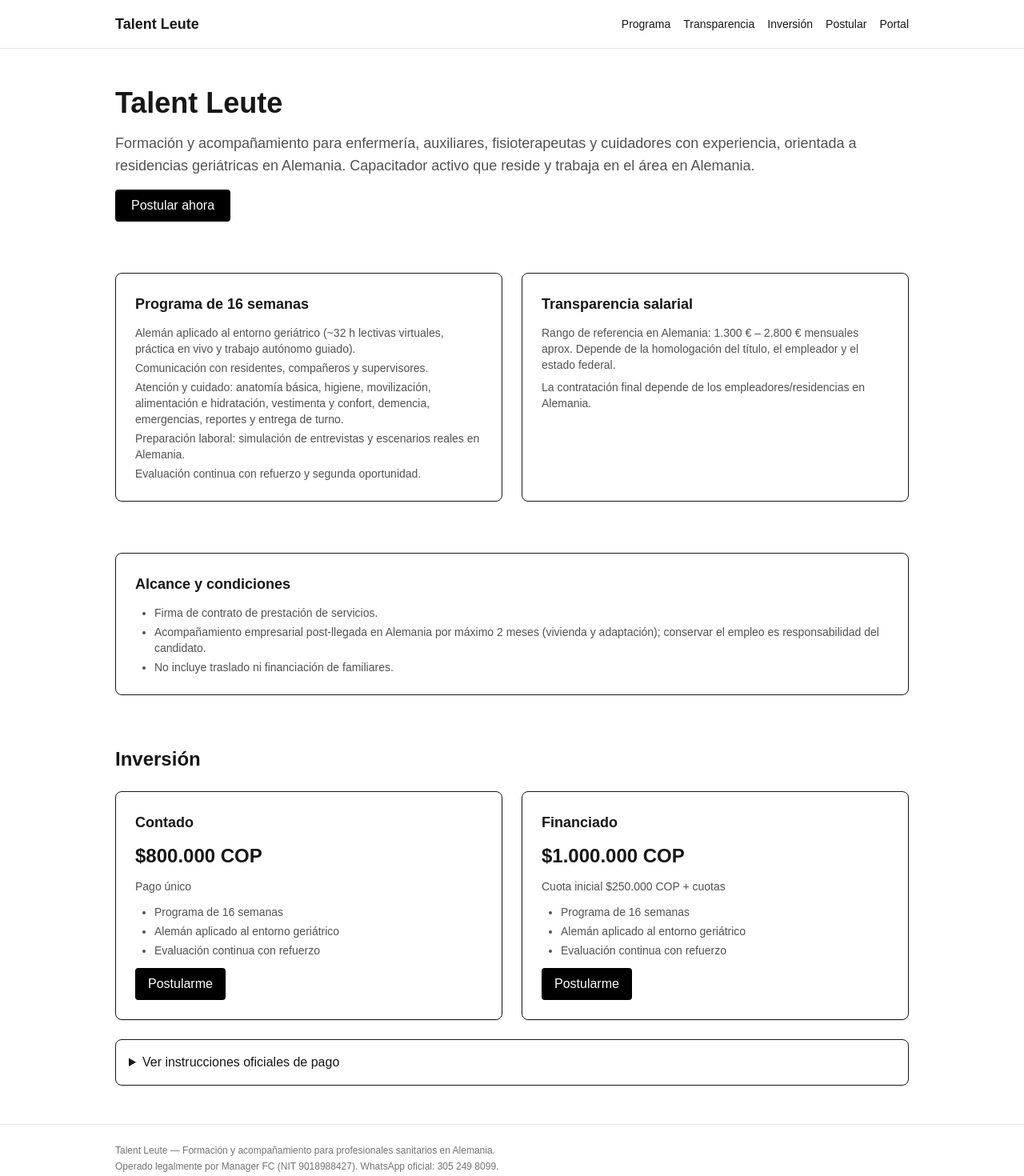
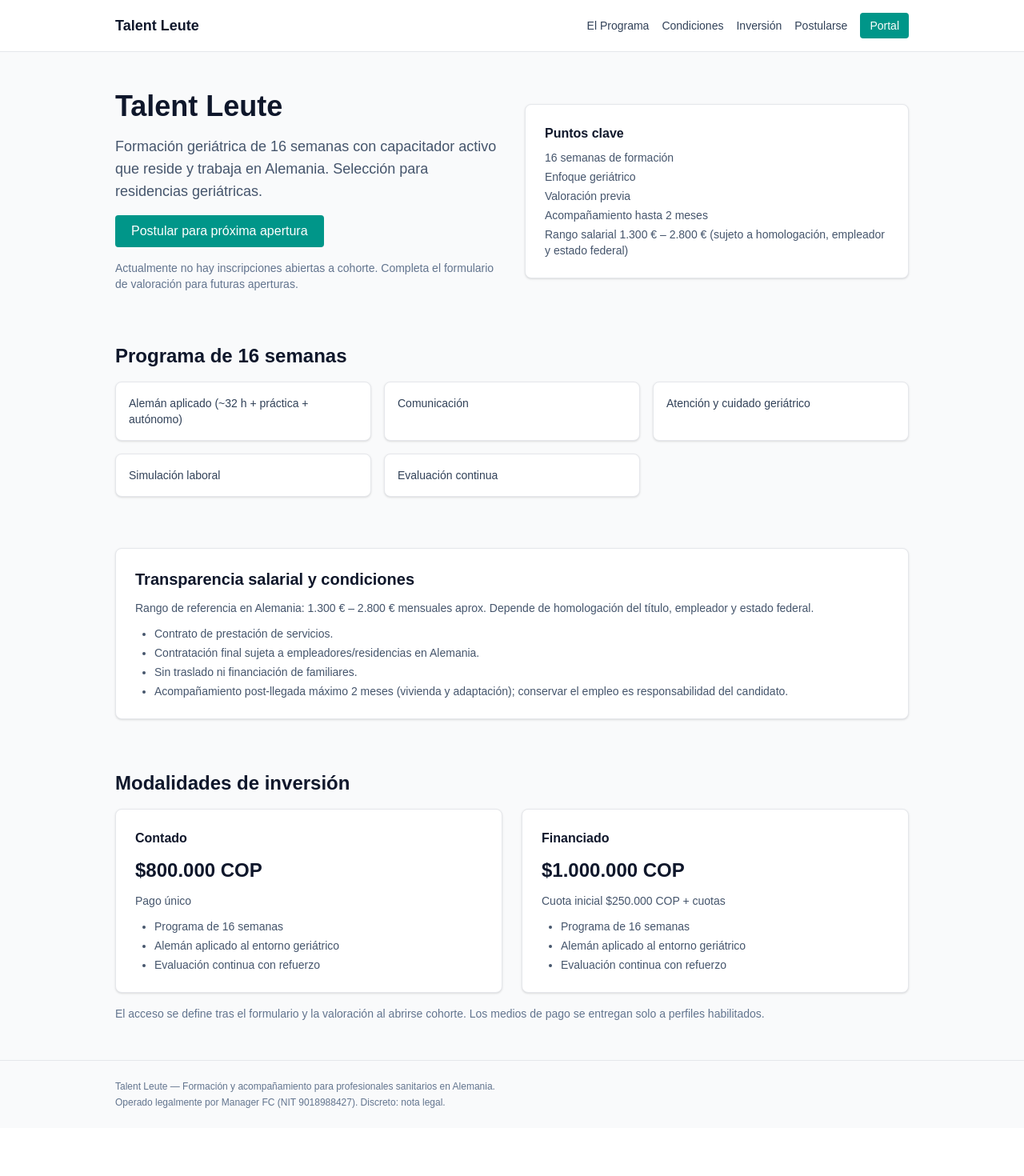
Before and after one commit to andreslenis/talent_leute, a Next.js app: page / in a window 1280 px wide. Shown: the top 1470 px of the page at 80% size. After the commit the page ends 1410 px from the top, so only its background shows below. Built offline with nearby package versions, Linux system fonts and the light colour scheme.

Commit message:
feat: rediseño comercial, cohorte y modalidades informativas

```diff
--- a/src/app/page.tsx
+++ b/src/app/page.tsx
@@ -1,80 +1,79 @@
 export default function Home() {
+  const benefits = ["Programa de 16 semanas", "Alemán aplicado al entorno geriátrico", "Evaluación continua con refuerzo"];
   return (
+    <div className="bg-gray-50">
       <div className="mx-auto max-w-5xl px-4 py-12 space-y-16">
-      <section className="space-y-4">
-        <h1 className="text-4xl font-bold">Talent Leute</h1>
-        <p className="text-lg text-neutral-600">
-          Formación y acompañamiento para enfermería, auxiliares, fisioterapeutas y cuidadores con experiencia,
-          orientada a residencias geriátricas en Alemania. Capacitador activo que reside y trabaja en el área en Alemania.
+        {/* Hero 2 cols */}
+        <section className="grid gap-8 md:grid-cols-2 items-center">
+          <div className="space-y-4">
+            <h1 className="text-4xl font-bold text-slate-900">Talent Leute</h1>
+            <p className="text-lg text-slate-600">
+              Formación geriátrica de 16 semanas con capacitador activo que reside y trabaja en Alemania. Selección para
+              residencias geriátricas.
             </p>
-        <a href="/postular" className="inline-block rounded bg-black text-white px-5 py-2">Postular ahora</a>
-      </section>
-
-      <section className="grid gap-6 md:grid-cols-2">
-        <div className="rounded-lg border p-6">
-          <h2 className="font-semibold text-lg">Programa de 16 semanas</h2>
-          <ul className="mt-3 space-y-1 text-sm text-neutral-600">
-            <li>Alemán aplicado al entorno geriátrico (~32 h lectivas virtuales, práctica en vivo y trabajo autónomo guiado).</li>
-            <li>Comunicación con residentes, compañeros y supervisores.</li>
-            <li>Atención y cuidado: anatomía básica, higiene, movilización, alimentación e hidratación, vestimenta y confort, demencia, emergencias, reportes y entrega de turno.</li>
-            <li>Preparación laboral: simulación de entrevistas y escenarios reales en Alemania.</li>
-            <li>Evaluación continua con refuerzo y segunda oportunidad.</li>
+            <a href="/postular" className="inline-block rounded bg-teal-600 text-white px-5 py-2 font-medium">
+              Postular para próxima apertura
+            </a>
+            <p className="text-sm text-slate-500">
+              Actualmente no hay inscripciones abiertas a cohorte. Completa el formulario de valoración para futuras aperturas.
+            </p>
+          </div>
+          <div className="rounded-lg border border-gray-200 bg-white p-6 shadow-sm space-y-2">
+            <p className="font-semibold text-slate-900">Puntos clave</p>
+            <ul className="space-y-1 text-sm text-slate-600">
+              <li>16 semanas de formación</li>
+              <li>Enfoque geriátrico</li>
+              <li>Valoración previa</li>
+              <li>Acompañamiento hasta 2 meses</li>
+              <li>Rango salarial 1.300 € – 2.800 € (sujeto a homologación, empleador y estado federal)</li>
             </ul>
-        </div>
-        <div className="rounded-lg border p-6">
-          <h2 className="font-semibold text-lg">Transparencia salarial</h2>
-          <p className="mt-3 text-sm text-neutral-600">
-            Rango de referencia en Alemania: 1.300 € – 2.800 € mensuales aprox. Depende de la homologación del
-            título, el empleador y el estado federal.
-          </p>
-          <p className="mt-2 text-sm text-neutral-600">
-            La contratación final depende de los empleadores/residencias en Alemania.
-          </p>
           </div>
         </section>
 
-      <section className="rounded-lg border p-6 space-y-3">
-        <h2 className="font-semibold text-lg">Alcance y condiciones</h2>
-        <ul className="list-disc pl-6 space-y-1 text-sm text-neutral-600">
-          <li>Firma de contrato de prestación de servicios.</li>
-          <li>Acompañamiento empresarial post-llegada en Alemania por máximo 2 meses (vivienda y adaptación); conservar el empleo es responsabilidad del candidato.</li>
-          <li>No incluye traslado ni financiación de familiares.</li>
+        {/* Ejes formativos */}
+        <section className="space-y-4">
+          <h2 className="text-2xl font-bold text-slate-900">Programa de 16 semanas</h2>
+          <div className="grid gap-4 sm:grid-cols-2 md:grid-cols-3">
+            {["Alemán aplicado (~32 h + práctica + autónomo)", "Comunicación", "Atención y cuidado geriátrico", "Simulación laboral", "Evaluación continua"].map((t) => (
+              <div key={t} className="rounded-lg border border-gray-200 bg-white p-4 shadow-sm text-sm text-slate-700">{t}</div>
+            ))}
+          </div>
+        </section>
+
+        {/* Transparencia */}
+        <section className="rounded-lg border border-gray-200 bg-white p-6 shadow-sm space-y-3">
+          <h2 className="text-xl font-bold text-slate-900">Transparencia salarial y condiciones</h2>
+          <p className="text-sm text-slate-600">Rango de referencia en Alemania: 1.300 € – 2.800 € mensuales aprox. Depende de homologación del título, empleador y estado federal.</p>
+          <ul className="list-disc pl-6 space-y-1 text-sm text-slate-600">
+            <li>Contrato de prestación de servicios.</li>
+            <li>Contratación final sujeta a empleadores/residencias en Alemania.</li>
+            <li>Sin traslado ni financiación de familiares.</li>
+            <li>Acompañamiento post-llegada máximo 2 meses (vivienda y adaptación); conservar el empleo es responsabilidad del candidato.</li>
           </ul>
         </section>
 
-      <section className="space-y-6">
-        <h2 className="text-2xl font-bold">Inversión</h2>
+        {/* Modalidades de inversión (informativas, sin botones de compra) */}
+        <section className="space-y-4">
+          <h2 className="text-2xl font-bold text-slate-900">Modalidades de inversión</h2>
           <div className="grid gap-6 md:grid-cols-2">
-          <div className="rounded-lg border p-6 shadow-sm space-y-3">
-            <h3 className="font-semibold text-lg">Contado</h3>
-            <p className="text-2xl font-bold">$800.000 COP</p>
-            <p className="text-sm text-neutral-600">Pago único</p>
-            <ul className="list-disc pl-6 space-y-1 text-sm text-neutral-600">
-              <li>Programa de 16 semanas</li>
-              <li>Alemán aplicado al entorno geriátrico</li>
-              <li>Evaluación continua con refuerzo</li>
-            </ul>
-            <a href="/postular" className="inline-block rounded bg-black text-white px-4 py-2">Postularme</a>
+            <div className="rounded-lg border border-gray-200 bg-white p-6 shadow-sm space-y-3">
+              <h3 className="font-semibold text-slate-900">Contado</h3>
+              <p className="text-2xl font-bold text-slate-900">$800.000 COP</p>
+              <p className="text-sm text-slate-600">Pago único</p>
+              <ul className="list-disc pl-6 space-y-1 text-sm text-slate-600">{benefits.map((b) => <li key={b}>{b}</li>)}</ul>
             </div>
-          <div className="rounded-lg border p-6 shadow-sm space-y-3">
-            <h3 className="font-semibold text-lg">Financiado</h3>
-            <p className="text-2xl font-bold">$1.000.000 COP</p>
-            <p className="text-sm text-neutral-600">Cuota inicial $250.000 COP + cuotas</p>
-            <ul className="list-disc pl-6 space-y-1 text-sm text-neutral-600">
-              <li>Programa de 16 semanas</li>
-              <li>Alemán aplicado al entorno geriátrico</li>
-              <li>Evaluación continua con refuerzo</li>
-            </ul>
-            <a href="/postular" className="inline-block rounded bg-black text-white px-4 py-2">Postularme</a>
+            <div className="rounded-lg border border-gray-200 bg-white p-6 shadow-sm space-y-3">
+              <h3 className="font-semibold text-slate-900">Financiado</h3>
+              <p className="text-2xl font-bold text-slate-900">$1.000.000 COP</p>
+              <p className="text-sm text-slate-600">Cuota inicial $250.000 COP + cuotas</p>
+              <ul className="list-disc pl-6 space-y-1 text-sm text-slate-600">{benefits.map((b) => <li key={b}>{b}</li>)}</ul>
             </div>
           </div>
-        <details className="rounded-lg border p-4">
-          <summary className="cursor-pointer font-medium">Ver instrucciones oficiales de pago</summary>
-          <p className="mt-2 text-sm text-neutral-600">
-            Recaudo: Global66 / Manager FC (NIT 9018988427). Envía el comprobante al WhatsApp oficial 305 249 8099.
+          <p className="text-sm text-slate-500">
+            El acceso se define tras el formulario y la valoración al abrirse cohorte. Los medios de pago se entregan solo a perfiles habilitados.
           </p>
-        </details>
         </section>
+      </div>
     </div>
   );
 }
--- a/src/app/postular/page.tsx
+++ b/src/app/postular/page.tsx
@@ -37,7 +37,7 @@ export default function PostularPage() {
         <h1 className="text-2xl font-bold">Formulario de Postulación — Talent Leute</h1>
         <p className="text-sm text-neutral-600">
           Enfoque en residencias geriátricas en Alemania. Rango salarial de referencia 1.300 € – 2.800 € (depende de
-          homologación, empleador y estado federal). Recaudo Global66 / NIT 9018988427. WhatsApp 305 249 8099.
+          homologación, empleador y estado federal).
         </p>
         <button onClick={() => setStep("form")} className="rounded bg-black text-white px-4 py-2">
           Iniciar postulación
--- a/src/components/SiteFooter.tsx
+++ b/src/components/SiteFooter.tsx
@@ -1,11 +1,9 @@
 export function SiteFooter() {
   return (
-    <footer className="mt-auto border-t border-black/10 dark:border-white/10">
-      <div className="mx-auto max-w-5xl px-4 py-6 text-xs text-neutral-500">
+    <footer className="mt-auto border-t border-gray-200 bg-gray-50">
+      <div className="mx-auto max-w-5xl px-4 py-6 text-xs text-slate-500">
         <p>Talent Leute — Formación y acompañamiento para profesionales sanitarios en Alemania.</p>
-        <p className="mt-1">
-          Operado legalmente por Manager FC (NIT 9018988427). WhatsApp oficial: 305 249 8099.
-        </p>
+        <p className="mt-1">Operado legalmente por Manager FC (NIT 9018988427). Discreto: nota legal.</p>
       </div>
     </footer>
   );
--- a/src/components/SiteHeader.tsx
+++ b/src/components/SiteHeader.tsx
@@ -2,15 +2,15 @@ import Link from "next/link";
 
 export function SiteHeader() {
   return (
-    <header className="border-b border-black/10 dark:border-white/10">
+    <header className="border-b border-gray-200 bg-white">
       <div className="mx-auto max-w-5xl flex items-center justify-between px-4 py-4">
-        <Link href="/" className="font-semibold text-lg">Talent Leute</Link>
-        <nav className="flex gap-4 text-sm">
-          <Link href="/programa">Programa</Link>
-          <Link href="/transparencia">Transparencia</Link>
+        <Link href="/" className="font-semibold text-lg text-slate-900">Talent Leute</Link>
+        <nav className="flex items-center gap-4 text-sm text-slate-700">
+          <Link href="/programa">El Programa</Link>
+          <Link href="/transparencia">Condiciones</Link>
           <Link href="/inversion">Inversión</Link>
-          <Link href="/postular">Postular</Link>
-          <Link href="/login">Portal</Link>
+          <Link href="/postular">Postularse</Link>
+          <Link href="/login" className="rounded bg-teal-600 text-white px-3 py-1.5">Portal</Link>
         </nav>
       </div>
     </header>
```
Lines whose indentation alone changed are shown as unchanged.
